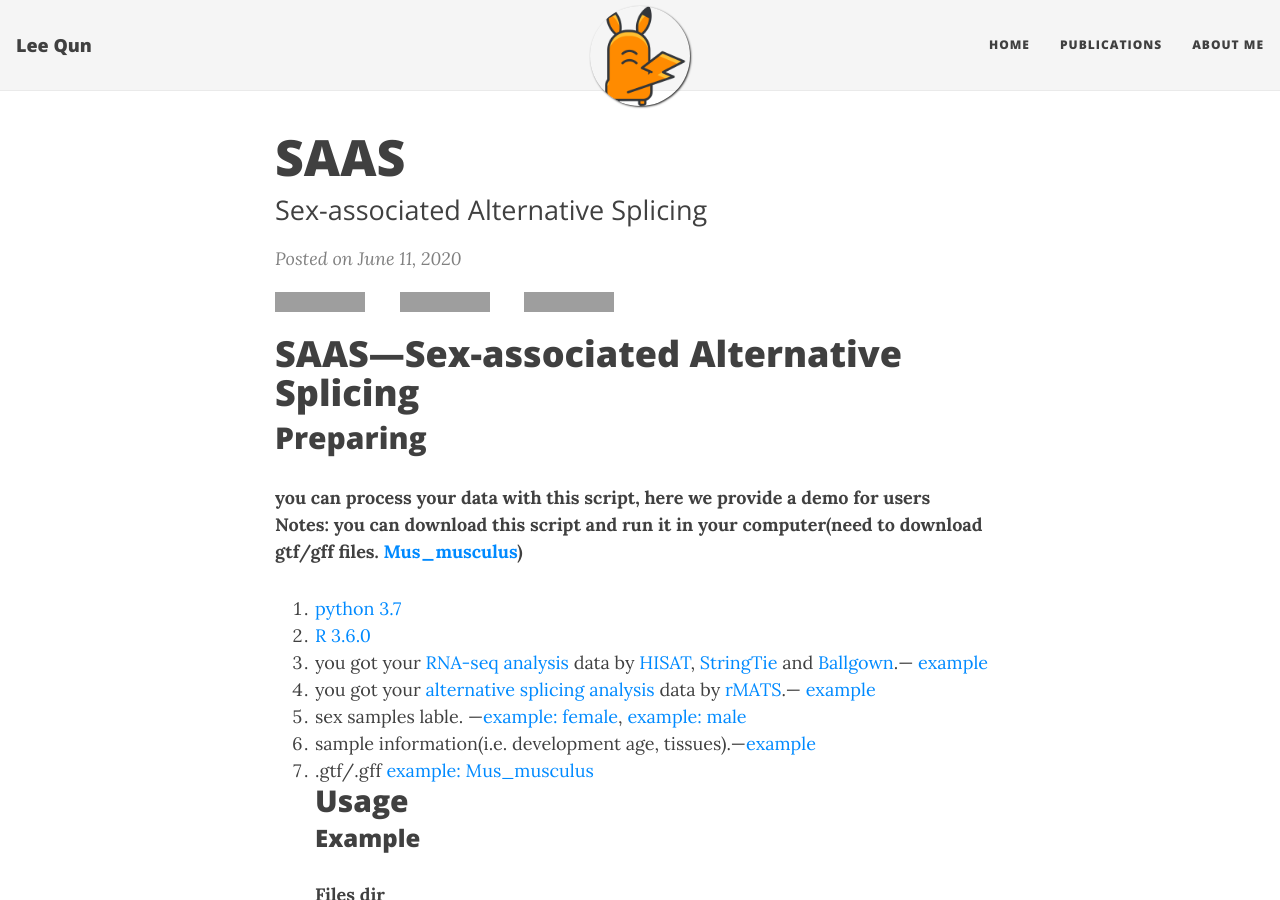
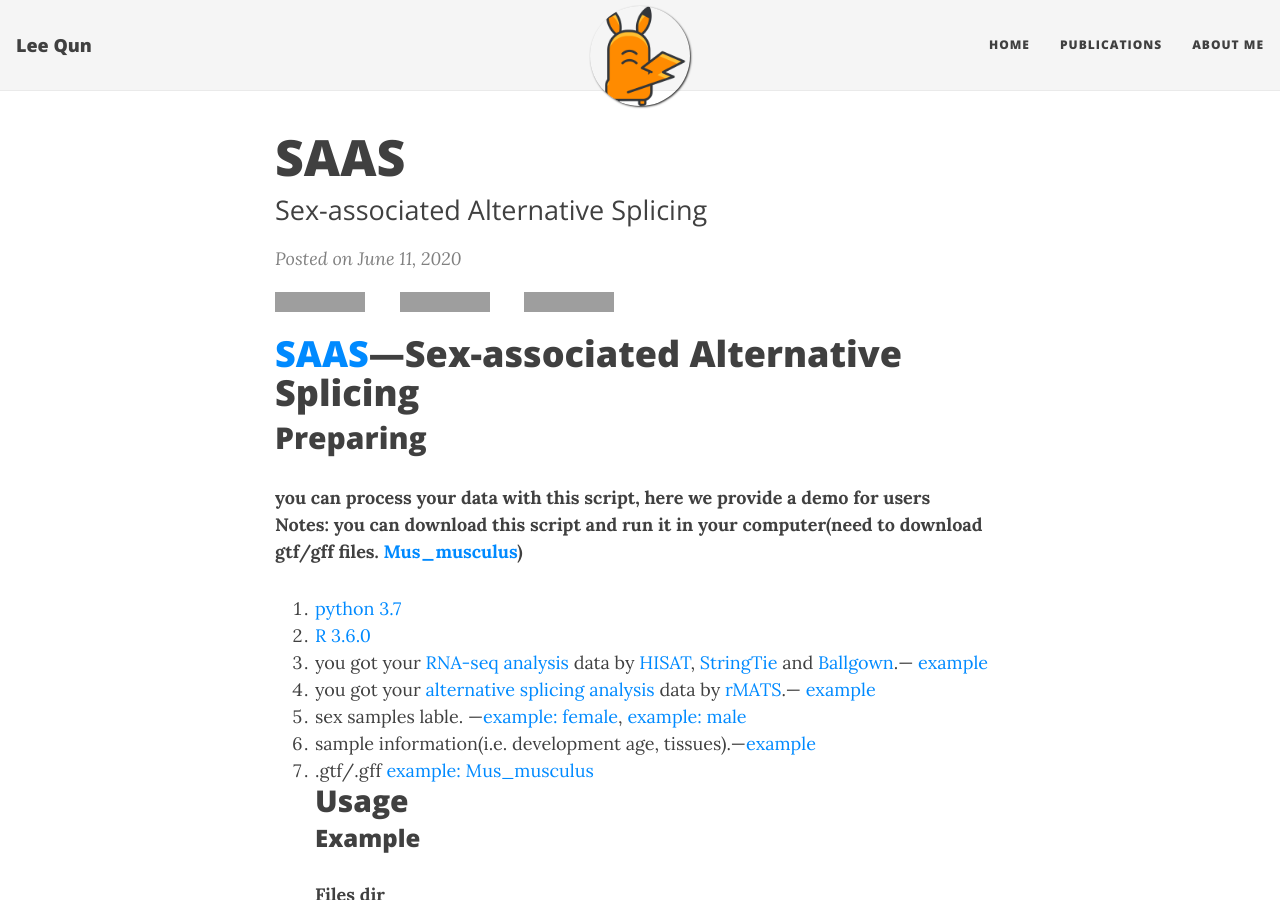
Before and after one commit to leequn/leequn.github.io, a Jekyll site: the page built from _posts/2020-06-11-SAAS.md, in a window 1280 px wide and 900 px high. Built offline with Jekyll 4.4.1, drawn with Linux system fonts in a browser that asks for light colours; nearby versions of some CDN libraries; comment, search, counter and statistics services are not loaded; some of the changed lines change nothing that is shown; grey boxes are pictures that could not be loaded.

Commit message:
Update 2020-06-11-SAAS.md

```diff
--- a/_posts/2020-06-11-SAAS.md
+++ b/_posts/2020-06-11-SAAS.md
@@ -8,7 +8,7 @@
 comments: true
 ---
 
-# SAAS---Sex-associated Alternative Splicing
+# [SAAS](https://github.com/leequn/saas)---Sex-associated Alternative Splicing
 
 ## Preparing
 **you can process your data with this script, here we provide a demo for users**<br>
```
